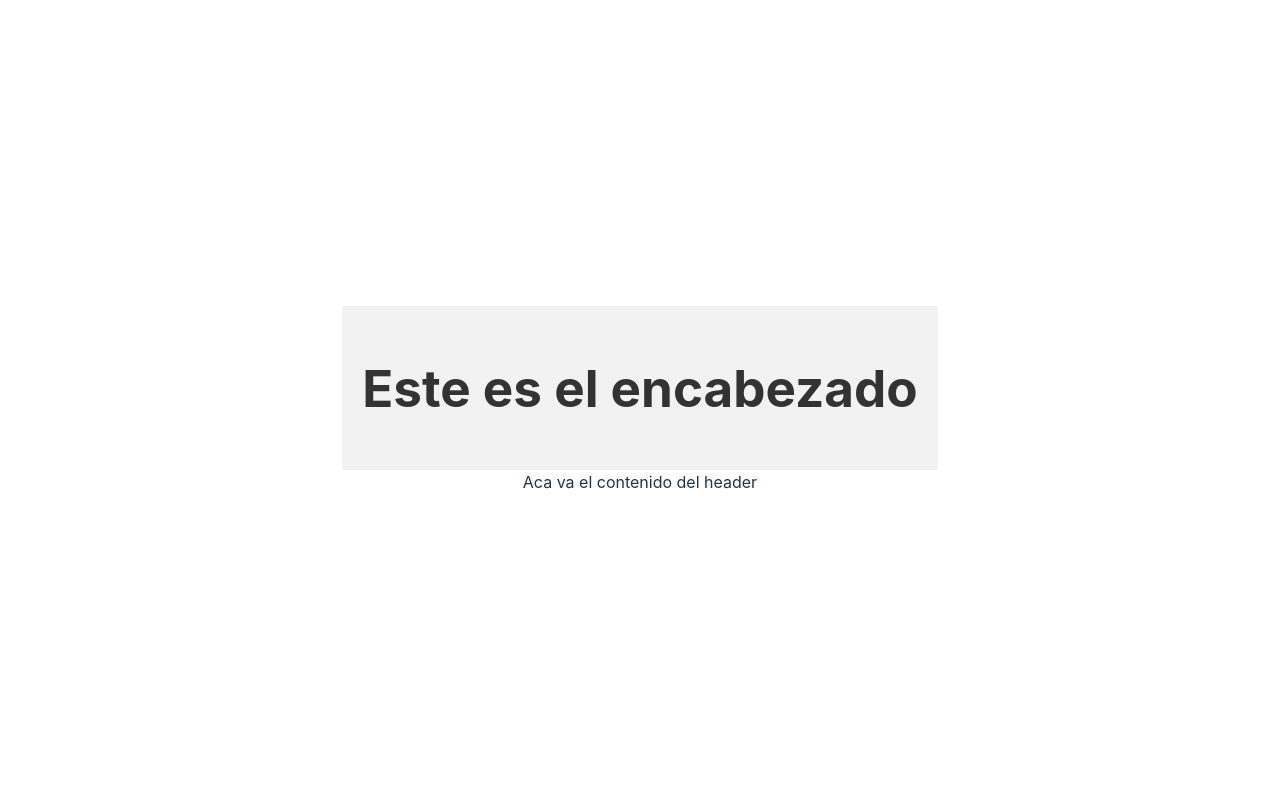
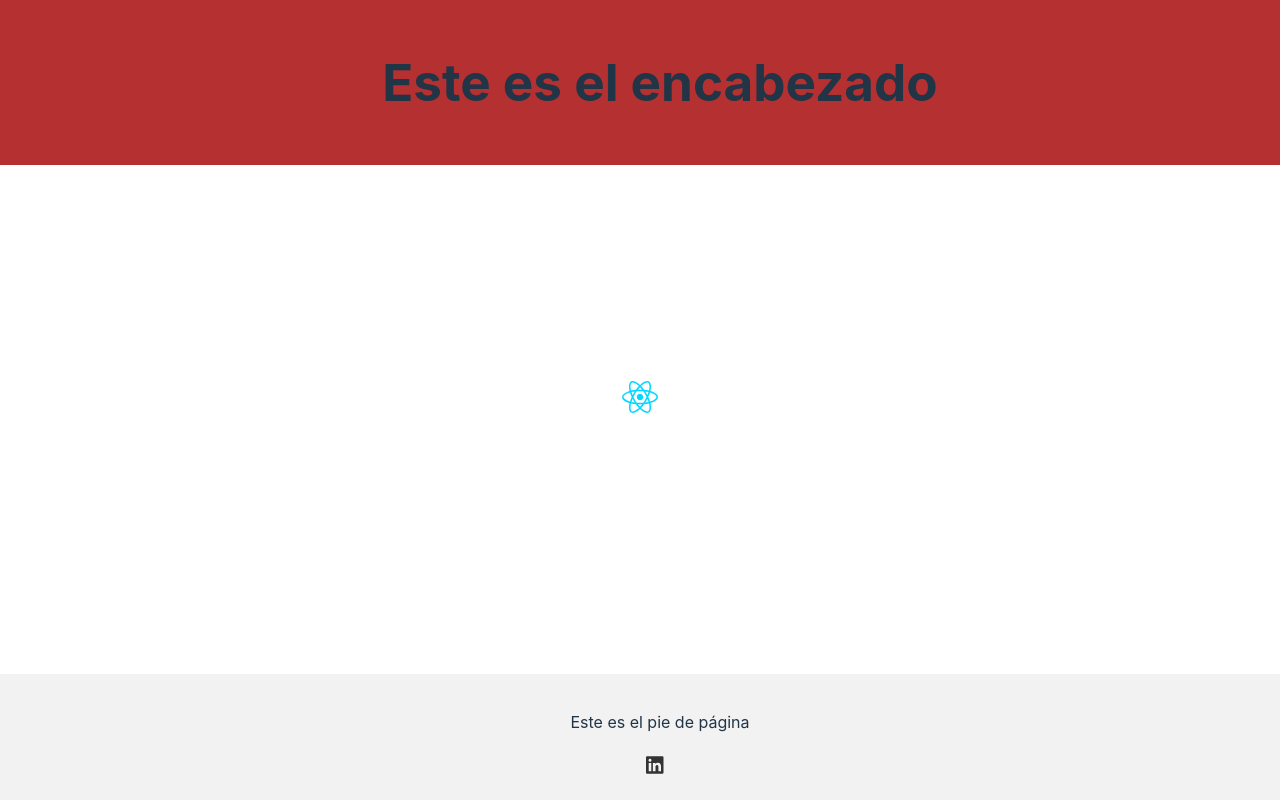
Before and after one commit to xWOLF247/Portafolio, a React (Vite) app: page / in a window 1280 px wide. Built offline with nearby package versions, Linux system fonts and the light colour scheme.

Commit message:
Creación de footer e intento de agregar imagenes

```diff
--- a/package.json
+++ b/package.json
@@ -10,6 +10,7 @@
     "preview": "vite preview"
   },
   "dependencies": {
+    "@fortawesome/fontawesome-free": "^6.4.0",
     "react": "^18.2.0",
     "react-dom": "^18.2.0"
   },
--- a/src/App.tsx
+++ b/src/App.tsx
@@ -2,7 +2,8 @@ import { useState } from 'react'
 import reactLogo from './assets/react.svg'
 import viteLogo from '/vite.svg'
 import './App.css'
-import Header from '../src/root/components/Header/Header.jsx';
+import Header from '../src/root/components/Header/Header.tsx';
+import Footer from './root/components/Footer/Footer.tsx';
 
 function App() {
   const [count, setCount] = useState(0)
@@ -12,8 +13,9 @@ function App() {
       <div>
       <Header />
       {
-        'Aca va el contenido del header'
+         <img src={reactLogo} className="App-logo" alt="logo" />
       }
+      <Footer/>
     </div>
 
     </>
--- /dev/null
+++ b/src/root/components/Footer/Footer.css
@@ -0,0 +1,18 @@
+.footer-container {
+  background-color: #f2f2f2;
+  padding: 20px;
+  position: fixed;
+  left: 0;
+  bottom: 0;
+  width: 100%;
+}
+
+.social-icons {
+  margin-top: 10px;
+}
+
+.social-icons a {
+  margin-right: 10px;
+  color: #333;
+  font-size: 20px;
+}
--- /dev/null
+++ b/src/root/components/Footer/Footer.tsx
@@ -0,0 +1,20 @@
+import React from 'react';
+import { FontAwesomeIcon } from '@fortawesome/react-fontawesome';
+import { faLinkedin } from '@fortawesome/free-brands-svg-icons';
+import './Footer.css';
+
+const Footer = () => {
+  return (
+    <footer className="footer-container">
+      <p>Este es el pie de página</p>
+
+      <div className="social-icons">
+        <a href="https://www.linkedin.com/in/jarol-salazar-a92589276/" target="_blank" rel="noopener noreferrer">
+          <FontAwesomeIcon icon={faLinkedin} />
+        </a>
+      </div>
+    </footer>
+  );
+};
+
+export default Footer;
--- a/src/root/components/Header/Header.css
+++ b/src/root/components/Header/Header.css
@@ -1,8 +1,8 @@
 .header-container {
-    background-color: #f2f2f2;
-    padding: 20px;
-  }
-
-  .header-title {
-    color: #333;
-  }
+  background-color: #b53030;
+  padding: 20px;
+  width: 100%;
+  position: fixed;
+  top: 0;
+  left: 0;
+}
```
Also changed, not shown: src/root/components/Header/Header.tsx (renamed from src/root/components/Header/Header.jsx), src/root/components/icons/faLinkedin.svg (added), 1 other file (tests, documents, lock files or other folders).
